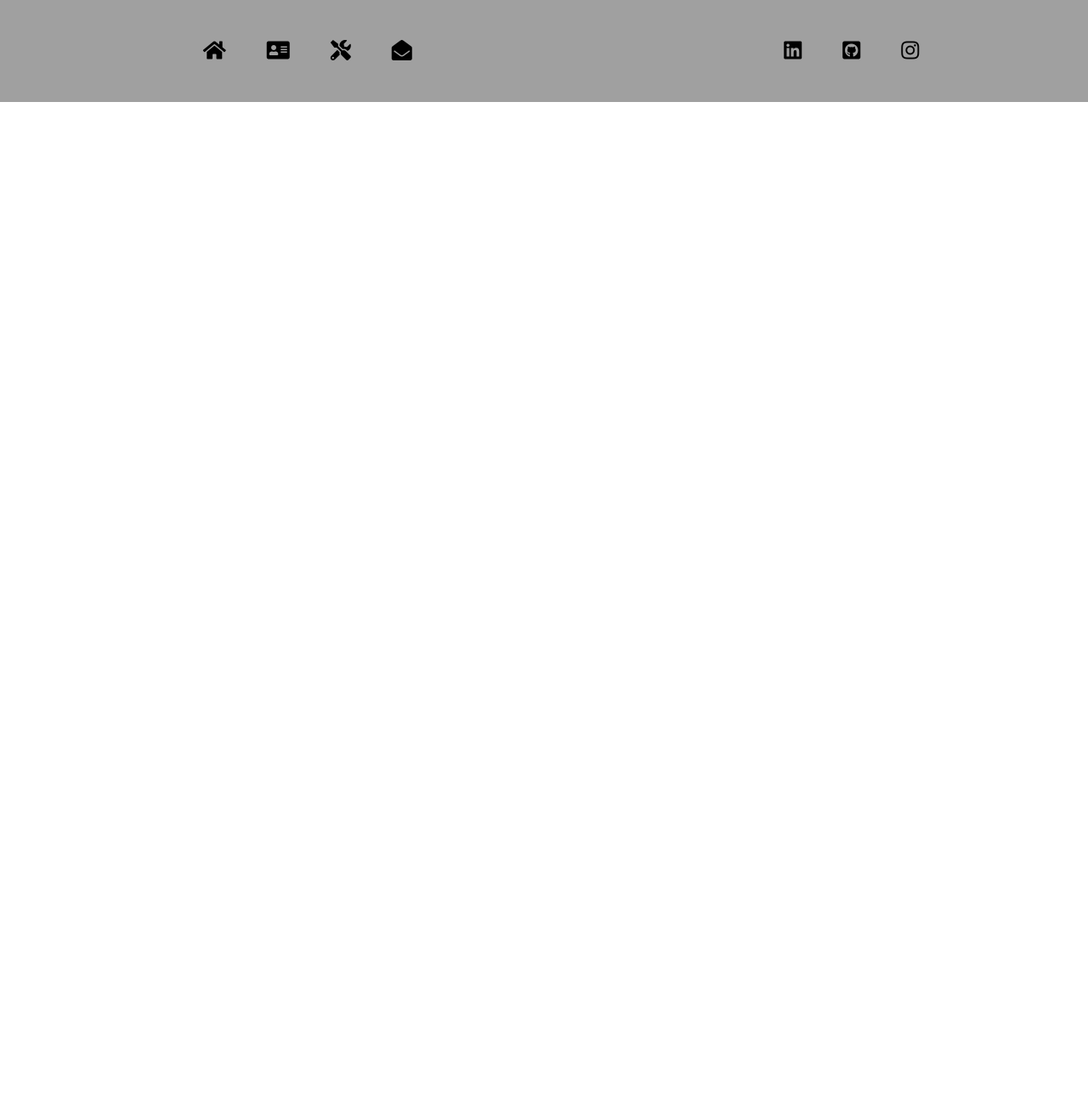
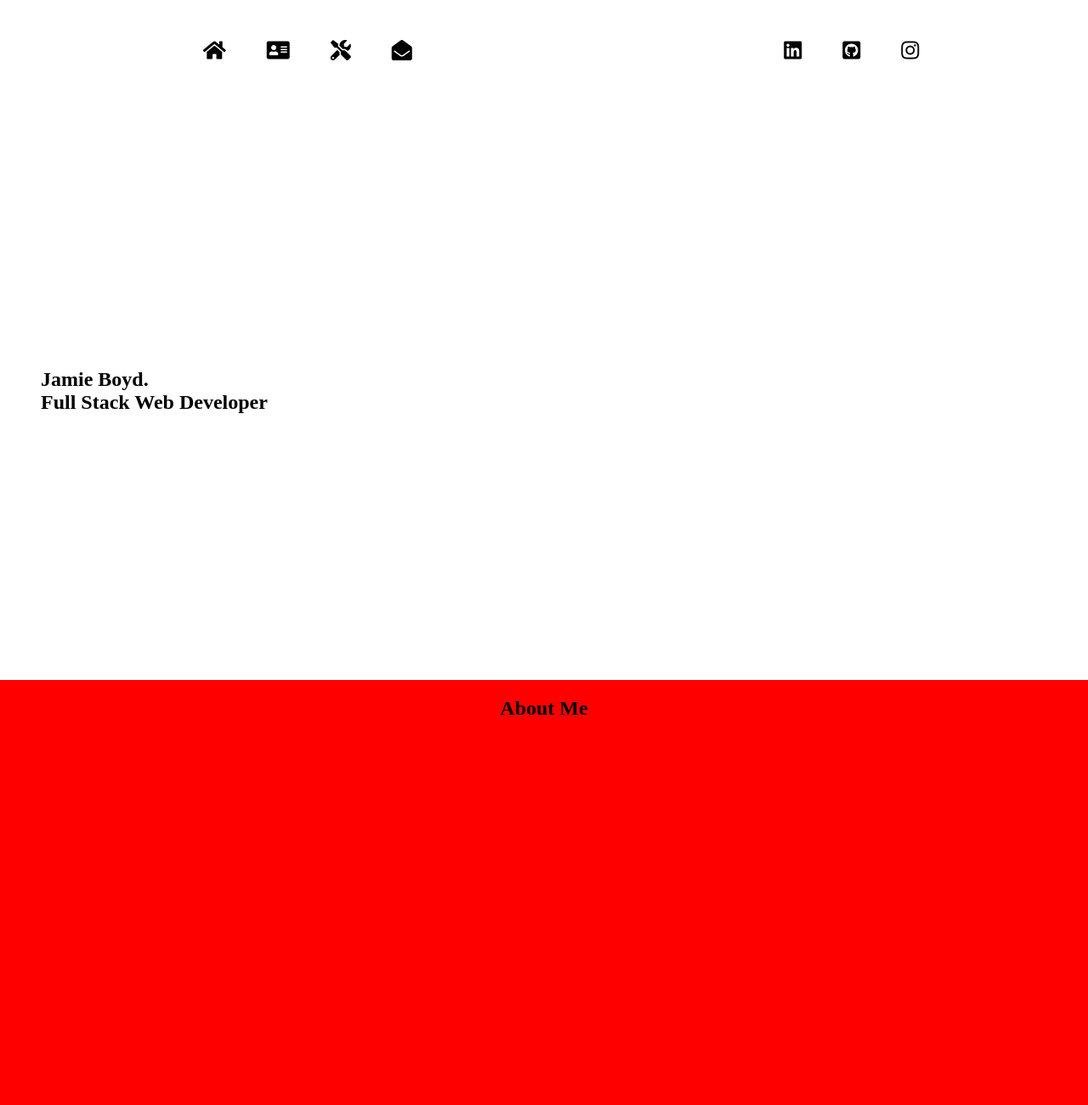
Before and after one commit to jboyd8/portfolio, a plain HTML site: page index.html in a window 1280 px wide. Shown: the top 1300 px of the page at 85% size. Before the commit the page ends 800 px from the top, so only its background shows below. Drawn offline with Linux system fonts and the light colour scheme.

Commit message:
feat: added more sections , sized to fill screen

```diff
--- a/index.html
+++ b/index.html
@@ -26,6 +26,29 @@
             </ul>
     </header>
 
+    <section class="landing-page">
+        <h1 class="landing-heading">Jamie Boyd. </br> Full Stack Web Developer</h1>
+    </section>
+
+    <section class="about-page">
+        <h1 class="about-title">About Me</h1>
+        <div class="about-content">
+
+        </div>
+    </section>
+    <section class="skills-page">
+        <h1 class="skills-title">Skills</h1>
+        <div class="skills-content">
+
+        </div>
+    </section>
+    <section class="contact-page">
+        <h1 class="contact-title">Contact</h1>
+        <div class="contact-content">
+
+        </div>
+    </section>
+
     <footer>
 
     </footer>
--- a/static/css/style.css
+++ b/static/css/style.css
@@ -1,11 +1,21 @@
+html{
+    height: 100%;
+}
+
+body{
+    margin: 0;
+    height: 100%
+}
+
+/* Header */
 #header{
-    position: absolute;
+    position: relative;
     top: 0;
     left: 0;
     display: flex;
     justify-content: space-around;
     align-items: center;
-    background-color: #A0A0A0;
+    background-color: #ffffff;
     height: 15%;
     width: 100%;
 }
@@ -26,3 +36,24 @@
     text-decoration: none;
     color: black;
 }
+
+.landing-page{
+    display: flex;
+    justify-content: flex-start;
+    align-items: center;
+    height: 85%
+}
+
+.landing-heading{
+    padding-left: 2em;
+}
+
+/* Sections */
+.about-page,
+.skills-page,
+.contact-page{
+    display: flex;
+    justify-content: center;
+    height: 100%;
+    background-color:red;
+}
```
